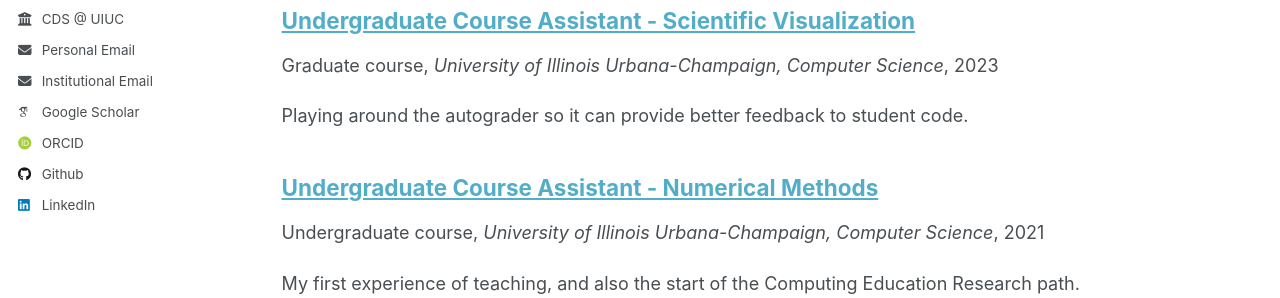
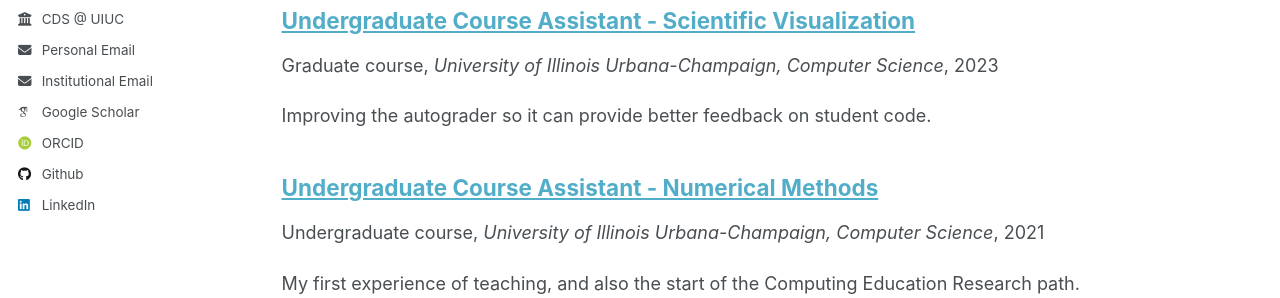
Before and after one commit to Victorsss-Orz/Victorsss-Orz.github.io, a Jekyll site: the page built from _pages/teaching.html, in a window 1280 px wide and 1217 px high. Shown: the part 507-805 px from the top of the window. Built offline with Jekyll 4.4.1, drawn with Linux system fonts in a browser that asks for light colours; some web fonts are replaced.

Commit message:
teaching details

```diff
--- a/_teaching/2023-summer-cs519.md
+++ b/_teaching/2023-summer-cs519.md
@@ -6,9 +6,9 @@ permalink: /teaching/2023-summer-cs519
 venue: "University of Illinois Urbana-Champaign, Computer Science"
 date: 2023-05-13
 location: "Champaign, Illinois"
-excerpt: Playing around the autograder so it can provide better feedback to student code.
+excerpt: Improving the autograder so it can provide better feedback on student code.
 ---
 
 I worked for the graduate level visualization class even before taking it during the summer. I was lucky to have many Teaching Assistants in the team with me who are equipped with the necessary knowledge for the class so I don't have to worry about the knowledge myself. Over the course of the summer, I worked on the coding autograders in the course to make it provide more concrete and constructive feedback to the students.
 
-<img src='/images/teaching_CS519/git-history.png'>
+<img src='/images/teaching_CS519/git-history.png' style="width: 70%">
```
Also changed, not shown: _teaching/2023-summer-wyse.md (+1 -1 lines).
